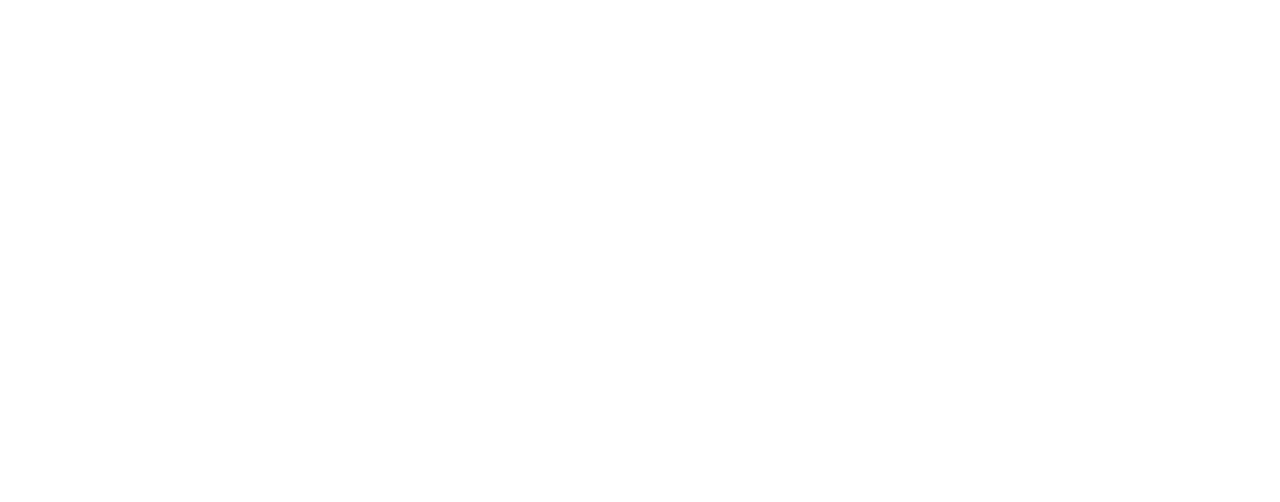
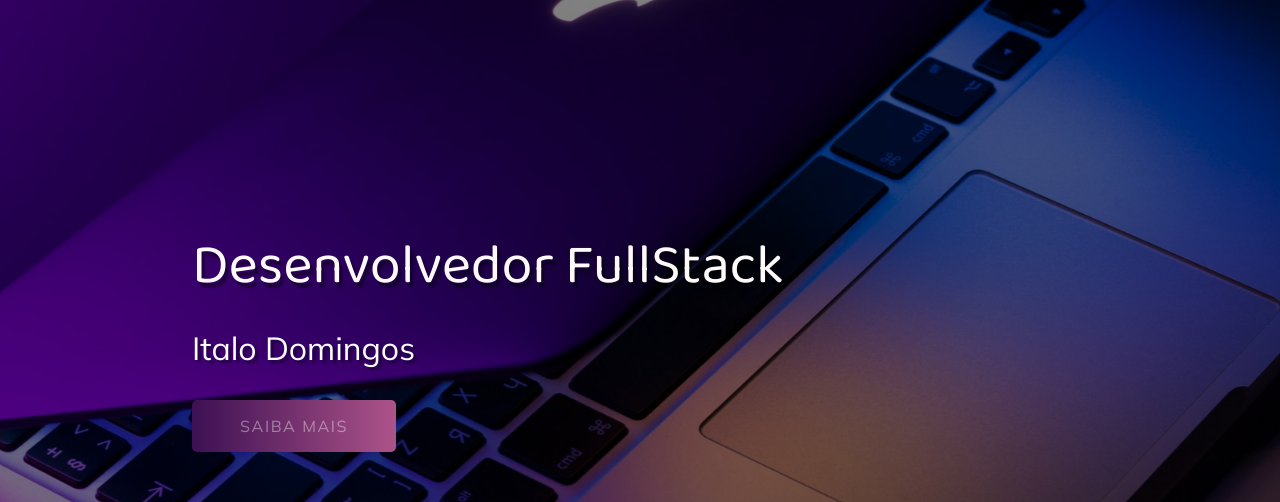
Before and after one commit to issdomingoss/portifolio, a plain HTML site: page index.html in a window 1280 px wide. Shown: the top 502 px of the page. Drawn offline with Linux system fonts and the light colour scheme.

Commit message:
atualizar

```diff
--- a/index.html
+++ b/index.html
@@ -3,11 +3,39 @@
 <head>
     <meta charset="UTF-8">
     <meta name="viewport" content="width=device-width, initial-scale=1.0">
+
     <!--Fazendo a o link do css para meu projeto html-->
     <link rel="stylesheet" href="style.css">
     <title>Portifolio</title>
+
+    <!--Link do site fav icons para que meus icones sejam exibidos em qualquer dispositivo-->
+    <link rel="apple-touch-icon" sizes="180x180" href="imagens/apple-touch-icon.png">
+    <link rel="icon" type="image/png" sizes="32x32" href="imagens/favicon-32x32.png">
+    <link rel="icon" type="image/png" sizes="16x16" href="imagens/favicon-16x16.png">
+    <link rel="manifest" href="/site.webmanifest">
+
+<!--Inicio do meu head-->
 </head>
 <body>
+    <!--Uma div com uma classe container para abrigar todo conteudo do meu site, para melhor formatação-->
+    <div class="container">
+        <!--abri um header para separar melhor meus textos e informações em destaque-->
+        <header>
+            <!--Uma div com uma classe img-wrapper para formatar minha imagem com facilidade, aplicando efeito textos etc-->
+            <div class="img-wrapper">
+                <img src="imagens/bg.jpg" alt="">
+            </div>
+            <div class="banner">
+               <h1> Desenvolvedor FullStack</h1>
+               <p>Italo Domingos</p>
+               <button>Saiba mais</button>
+            </div>
+
+        </header>
+
+    </div>
+
+
 
 </body>
 </html>
--- a/style.css
+++ b/style.css
@@ -1,2 +1,143 @@
+/*impotações das fontes e do CDN - entender melhor sobre CDN*/
 @import url("https://fonts.googleapis.com/css2?family=Baloo+Da+2:wght@400;500;600&family=Josefin+Slab:ital,wght@0,400;0,600;1,300;1,400;1,600&family=Mulish:ital,wght@0,300;0,400;1,200;1,300&display=swap");
 @import url("https://cdnjs.cloudflare.com/ajax/libs/font-awesome/5.15.1/css/all.min.css");
+
+/*zerando as margens com margin e padding define uma a distância entre o conteúdo de um elemento e suas bordas*/
+*{
+    margin: 0;
+    padding: 0;
+}
+
+/*aqui estou definindo que o header vai ocupar 100% de largura do container classe onde ele está contido*/
+/*e vou definir que a altura dele será automática para se adequar a diferentes tamanhos*/
+header{
+    width: 100%;
+    height: 100vh;
+    /*overflow desabilita o cabeçalho passar do tamanho da tela, melhora a experiência de navegação */
+    overflow: hidden;
+    /*para colocar meu banner onde eu quero dentro de header*/
+    position: relative;
+}
+
+/*para fazer uma declaração de classe bastar colocar o . e o nome da classe que foi definida no index.html*/
+/*com isso posso definir qual vai ser o estilo do elemento que está contido na classe img-wrapper*/
+/*defini que .img-wrapper é vai ocupar 100% de largura e altura do header onde ela esta contida*/
+.img-wrapper{
+    width: 100%;
+    height: 100%;
+    overflow: hidden;
+    /*um padrão de cores rgba sendo a(alpha) dita a transparência*/
+    background-color: rgba(0,0,0,1);
+}
+
+/*estou selecionando a imagem que está contido no .img-wrapper*/
+.img-wrapper img{
+    width: 100%;
+    height: 100%;
+    /*nesse caso estou falando que minha imagem cobre minha div, evitando que a img reduza o tamanho com base na janela*/
+    object-fit: cover;
+    opacity: 0.5;
+    animation: zoom 20s;
+}
+
+/*Criação de animação com base no keyframe (estudar por que n entendi), */
+
+@keyframes zoom {
+    0%{
+        transform: scale(1.3);
+    }
+    100%{
+        transform: scale(1);
+    }
+}
+
+.banner{
+    /*com isso consigo colocar na posição que eu quero dentro do meu header porem para isso preciso definir em header*/
+    /*uma posição relativa*/
+    position: absolute;
+    top: 30%;
+    left: 15%;
+}
+
+/*quero formar apenas o texto que esta contido no meu banner*/
+.banner h1{
+    color: snow;
+    font-size: 3.5rem;
+    font-family:"Baloo Da 2", sefir ;
+    font-weight: 200;
+    text-shadow: .2rem .3rem 2px rgba(0, 0, 0, .4);
+    line-height: 3.5rem;
+    margin-bottom: 2rem;
+    animation: moveText 1s;
+
+}
+
+@keyframes moveText{
+    0%{
+        transform: translateY(10rem);
+    }
+    100%{
+        transform: translateY(0);
+    }
+}
+
+/*editando o paragrafo Italo Domingos*/
+.banner p{
+       font-family: "Mulish", serif;
+       color: #fff;
+       font-size: 2rem;
+       text-shadow: .2rem .2rem 2px rgba(0, 0, 0, .4);
+       animation: moveName 1.5s;
+
+}
+
+@keyframes moveName{
+    0%{
+        transform: translateY(10rem);
+    }
+    100%{
+        transform: translateY(0);
+    }
+}
+
+.banner button{
+    /*mexo no texto*/
+    font-family: "Mulish", serif;
+    /*color:#ccc4c4;*/
+    color: rgba(255, 255, 255, 0.4);
+    text-transform: uppercase;
+    font-size: 1rem;
+    letter-spacing: .1rem;
+
+    /*mexo no margin*/
+    margin-top: 2rem;
+    padding:1rem 3rem 1rem 3rem;
+    border: none;
+    border-radius: 5px;
+
+    /*deixo o cursos interativo com um link*/
+    cursor: pointer;
+
+    /*mexo no background*/
+    background: #ad5389;
+    background: -webkit-linear-gradient(to right, #3c1053, #ad5389);
+    background: linear-gradient(to right, #3c1053, #ad5389);
+    animation: moveButton 2.0s;
+}
+
+
+@keyframes moveButton{
+    0%{
+        transform: translateY(10rem);
+    }
+    100%{
+        transform: translateY(0);
+    }
+}
+
+
+/*Aqui crio uma sub-classe hover para configurar animação do button quando a seta ficar em cima*/
+.banner button:hover{
+    opacity: 0.8;
+    color:black;
+}
```
Also changed, not shown: imagens/android-chrome-192x192.png (renamed from android-chrome-192x192.png), imagens/android-chrome-512x512.png (renamed from android-chrome-512x512.png), imagens/apple-touch-icon.png (renamed from apple-touch-icon.png), imagens/bg.jpg (added), imagens/favicon-16x16.png (renamed from favicon-16x16.png), imagens/favicon-32x32.png (renamed from favicon-32x32.png), site.webmanifest, 1 other file.
